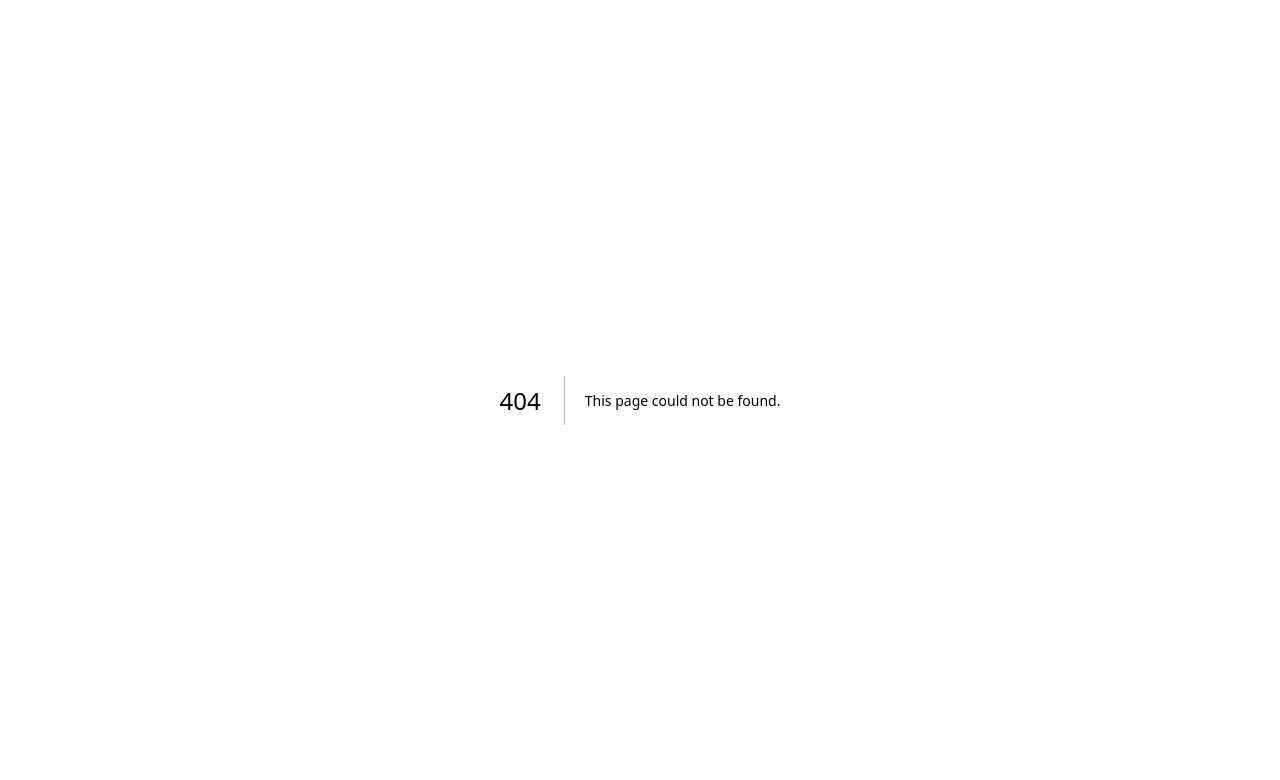
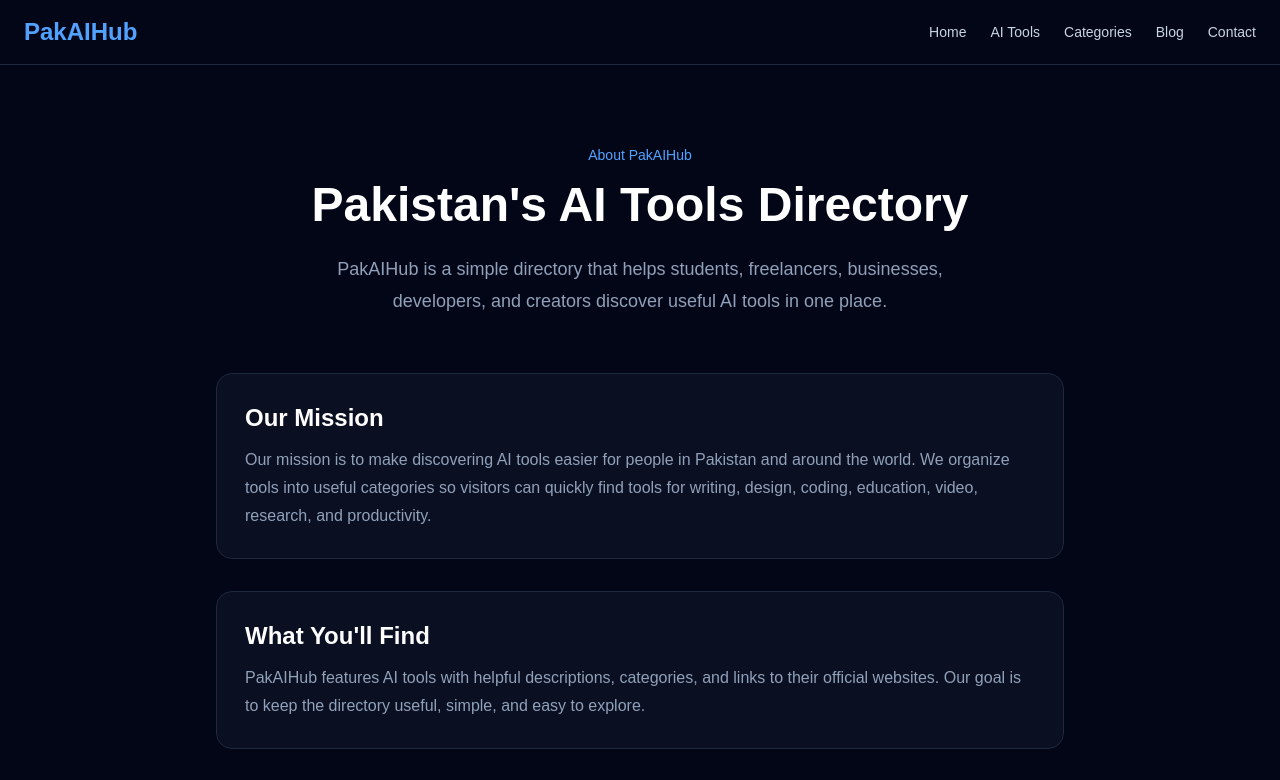
Before and after one commit to khan3377/pakaihub-web, a Next.js app: page /about in a window 1280 px wide. Before the commit this address had no page. Shown: the top 780 px of the page. Built offline with nearby package versions, Linux system fonts and the light colour scheme.

Commit message:
Add About Us page

```diff
--- /dev/null
+++ b/app/about/page.tsx
@@ -0,0 +1,73 @@
+export default function AboutPage() {
+  return (
+    <main className="min-h-screen bg-[#020617] text-white">
+      <nav className="border-b border-slate-800 px-6 py-4">
+        <div className="mx-auto flex max-w-7xl items-center justify-between">
+          <a
+            href="/"
+            className="text-2xl font-bold text-blue-400"
+          >
+            PakAIHub
+          </a>
+
+          <div className="flex items-center gap-6 text-sm text-slate-300">
+            <a href="/" className="hover:text-white">Home</a>
+            <a href="/ai-tools" className="hover:text-white">AI Tools</a>
+            <a href="/categories" className="hover:text-white">Categories</a>
+            <a href="/blog" className="hover:text-white">Blog</a>
+            <a href="/contact" className="hover:text-white">Contact</a>
+          </div>
+        </div>
+      </nav>
+
+      <section className="mx-auto max-w-4xl px-6 py-20">
+        <div className="text-center">
+          <p className="mb-4 text-sm font-medium text-blue-400">
+            About PakAIHub
+          </p>
+
+          <h1 className="text-4xl font-bold md:text-5xl">
+            Pakistan&apos;s AI Tools Directory
+          </h1>
+
+          <p className="mx-auto mt-6 max-w-2xl text-lg leading-8 text-slate-400">
+            PakAIHub is a simple directory that helps students,
+            freelancers, businesses, developers, and creators discover
+            useful AI tools in one place.
+          </p>
+        </div>
+
+        <div className="mt-14 space-y-8">
+          <div className="rounded-2xl border border-slate-800 bg-slate-900/60 p-7">
+            <h2 className="text-2xl font-semibold">Our Mission</h2>
+            <p className="mt-3 leading-7 text-slate-400">
+              Our mission is to make discovering AI tools easier for
+              people in Pakistan and around the world. We organize tools
+              into useful categories so visitors can quickly find tools
+              for writing, design, coding, education, video, research,
+              and productivity.
+            </p>
+          </div>
+
+          <div className="rounded-2xl border border-slate-800 bg-slate-900/60 p-7">
+            <h2 className="text-2xl font-semibold">What You&apos;ll Find</h2>
+            <p className="mt-3 leading-7 text-slate-400">
+              PakAIHub features AI tools with helpful descriptions,
+              categories, and links to their official websites. Our goal
+              is to keep the directory useful, simple, and easy to explore.
+            </p>
+          </div>
+
+          <div className="rounded-2xl border border-slate-800 bg-slate-900/60 p-7">
+            <h2 className="text-2xl font-semibold">Why PakAIHub?</h2>
+            <p className="mt-3 leading-7 text-slate-400">
+              The AI ecosystem is growing quickly. PakAIHub brings useful
+              tools together so visitors do not have to search through
+              many different websites to discover what they need.
+            </p>
+          </div>
+        </div>
+      </section>
+    </main>
+  );
+}
```
